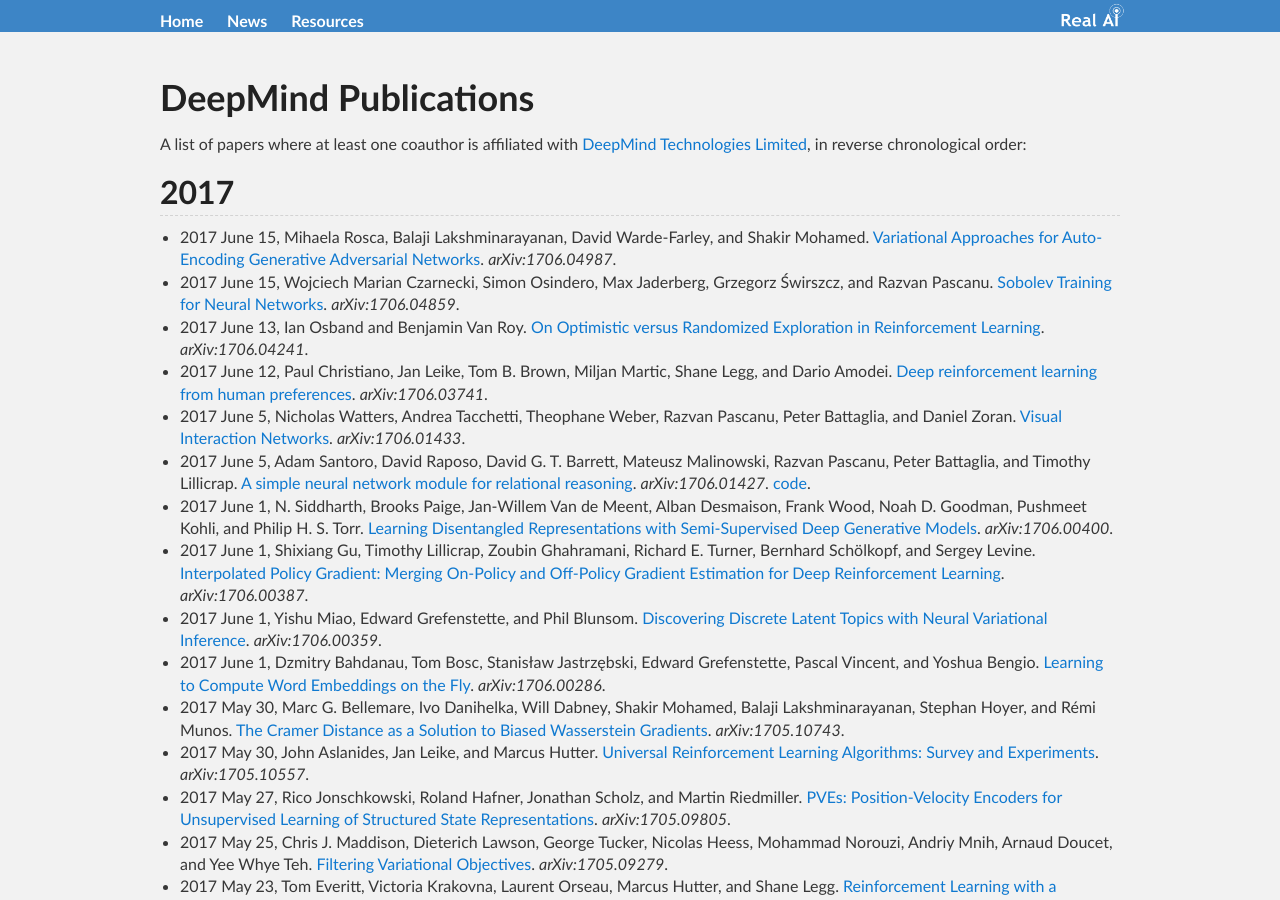
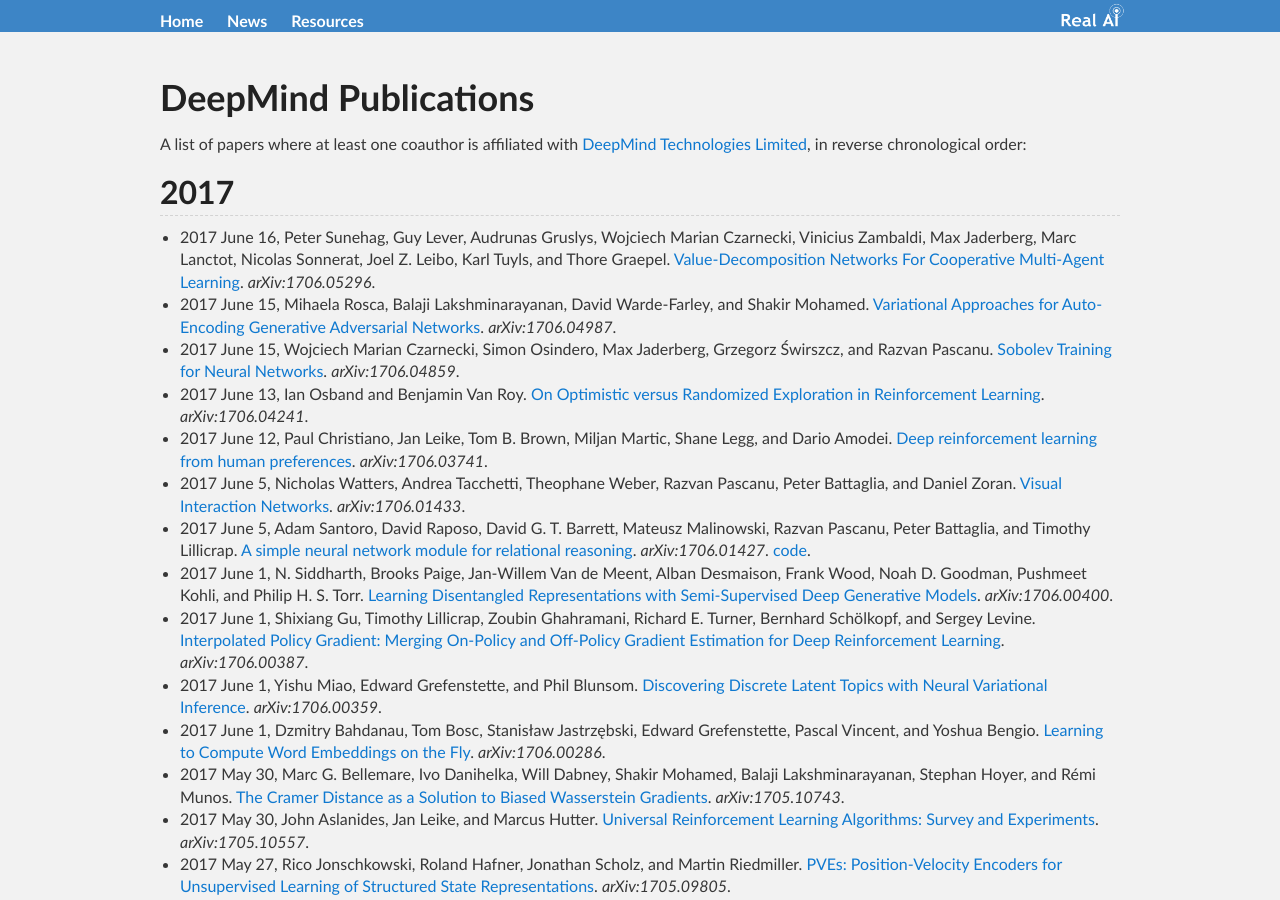
Before and after one commit to Tonywuhk/realai.org, a Jekyll site: the page built from labs/deepmind-publications.md, in a window 1280 px wide and 900 px high. Built offline with Jekyll 4.4.1, drawn with Linux system fonts in a browser that asks for light colours; our own code applies the rules of GitHub Pages for plain Markdown files; formulas are drawn with MathJax 3; comment, search, counter and statistics services are not loaded; the repository's description, which GitHub fills in, is left out.

Commit message:
Update deepmind-publications.md

```diff
--- a/labs/deepmind-publications.md
+++ b/labs/deepmind-publications.md
@@ -8,6 +8,7 @@
 
 ## 2017
 
+* 2017 June 16, Peter Sunehag, Guy Lever, Audrunas Gruslys, Wojciech Marian Czarnecki, Vinicius Zambaldi, Max Jaderberg, Marc Lanctot, Nicolas Sonnerat, Joel Z. Leibo, Karl Tuyls, and Thore Graepel. [Value-Decomposition Networks For Cooperative Multi-Agent Learning](https://arxiv.org/abs/1706.05296). *arXiv:1706.05296*.
 * 2017 June 15, Mihaela Rosca, Balaji Lakshminarayanan, David Warde-Farley, and Shakir Mohamed. [Variational Approaches for Auto-Encoding Generative Adversarial Networks](https://arxiv.org/abs/1706.04987). *arXiv:1706.04987*.
 * 2017 June 15, Wojciech Marian Czarnecki, Simon Osindero, Max Jaderberg, Grzegorz Świrszcz, and Razvan Pascanu. [Sobolev Training for Neural Networks](https://arxiv.org/abs/1706.04859). *arXiv:1706.04859*.
 * 2017 June 13, Ian Osband and Benjamin Van Roy. [On Optimistic versus Randomized Exploration in Reinforcement Learning](https://arxiv.org/abs/1706.04241). *arXiv:1706.04241*.
```
